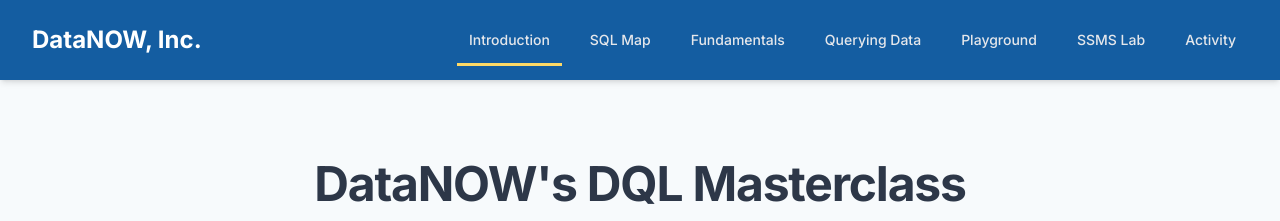
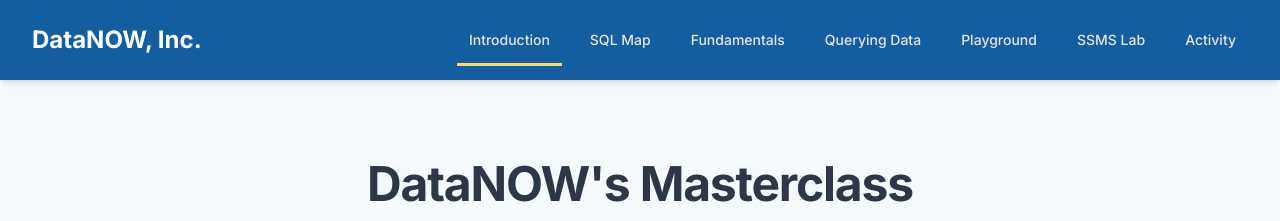
Before and after one commit to DataNOW-Tech/masterclass, a plain HTML site: page indexdql.html in a window 1280 px wide. Shown: the top 221 px of the page. Drawn offline with nearby package versions, Linux system fonts and the light colour scheme.

Commit message:
Update indexdql.html

```diff
--- a/indexdql.html
+++ b/indexdql.html
@@ -3,7 +3,7 @@
 <head>
     <meta charset="UTF-8">
     <meta name="viewport" content="width=device-width, initial-scale=1.0">
-    <title>DataNOW's Exclusive MS SQL DQL Masterclass</title>
+    <title>DataNOW's Exclusive MS SQL Masterclass</title>
     <script src="https://cdn.tailwindcss.com"></script>
     <script src="https://cdnjs.cloudflare.com/ajax/libs/jspdf/2.5.1/jspdf.umd.min.js"></script>
     <link rel="preconnect" href="https://fonts.googleapis.com">
@@ -161,7 +161,7 @@
     <main>
         <section id="intro" class="py-16 sm:py-20">
             <div class="max-w-7xl mx-auto px-4 sm:px-6 lg:px-8 text-center fade-in-section">
-                <h1 class="text-4xl sm:text-5xl font-extrabold text-[var(--brand-dark)] tracking-tight">DataNOW's DQL Masterclass</h1>
+                <h1 class="text-4xl sm:text-5xl font-extrabold text-[var(--brand-dark)] tracking-tight">DataNOW's Masterclass</h1>
                 <p class="mt-4 max-w-3xl mx-auto text-lg text-gray-700">Welcome! This session focuses on Data Query Language (DQL), the part of SQL used to retrieve data from your tables. This is the most common part of SQL you will use.</p>
             </div>
         </section>
```
